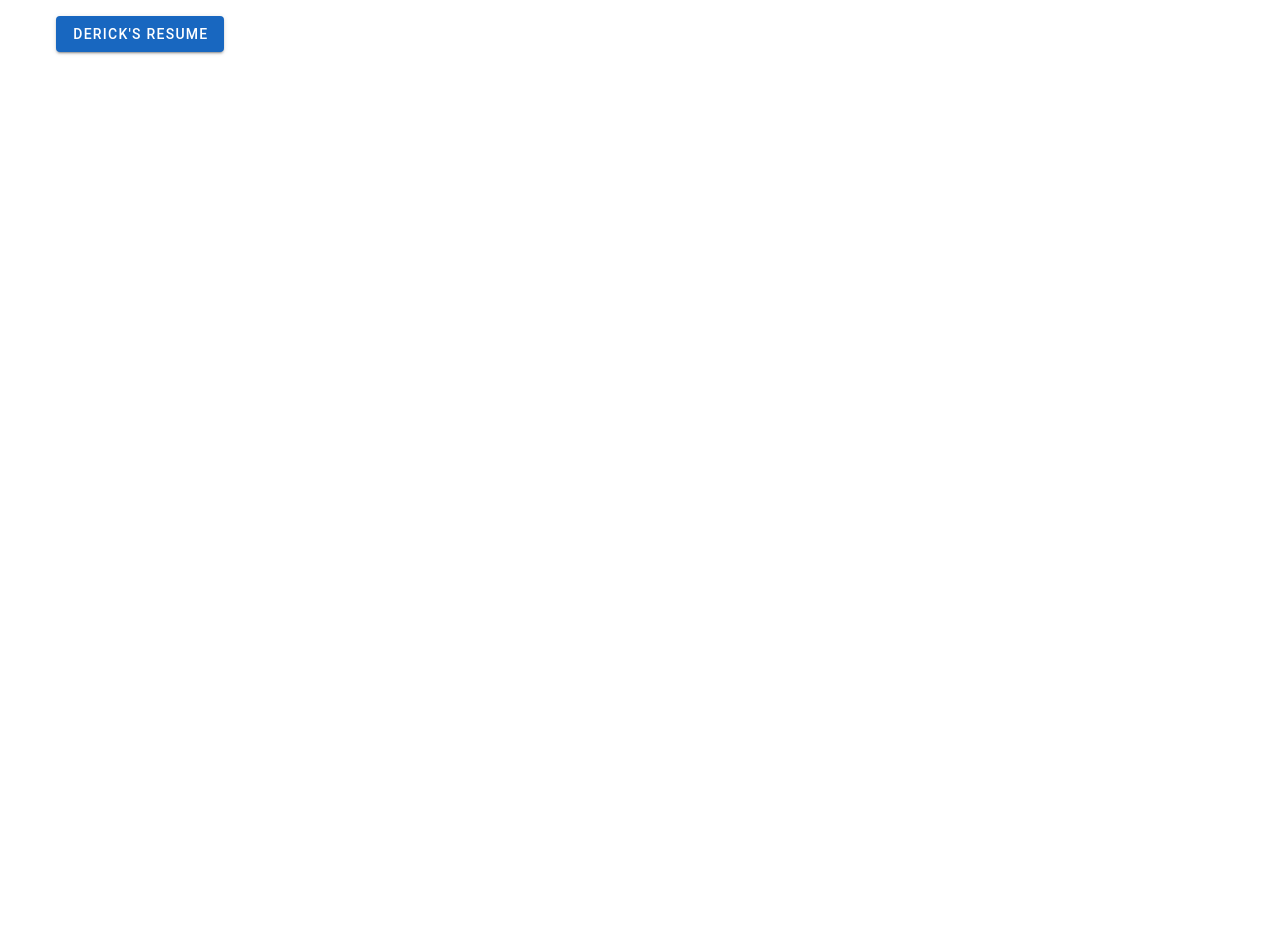
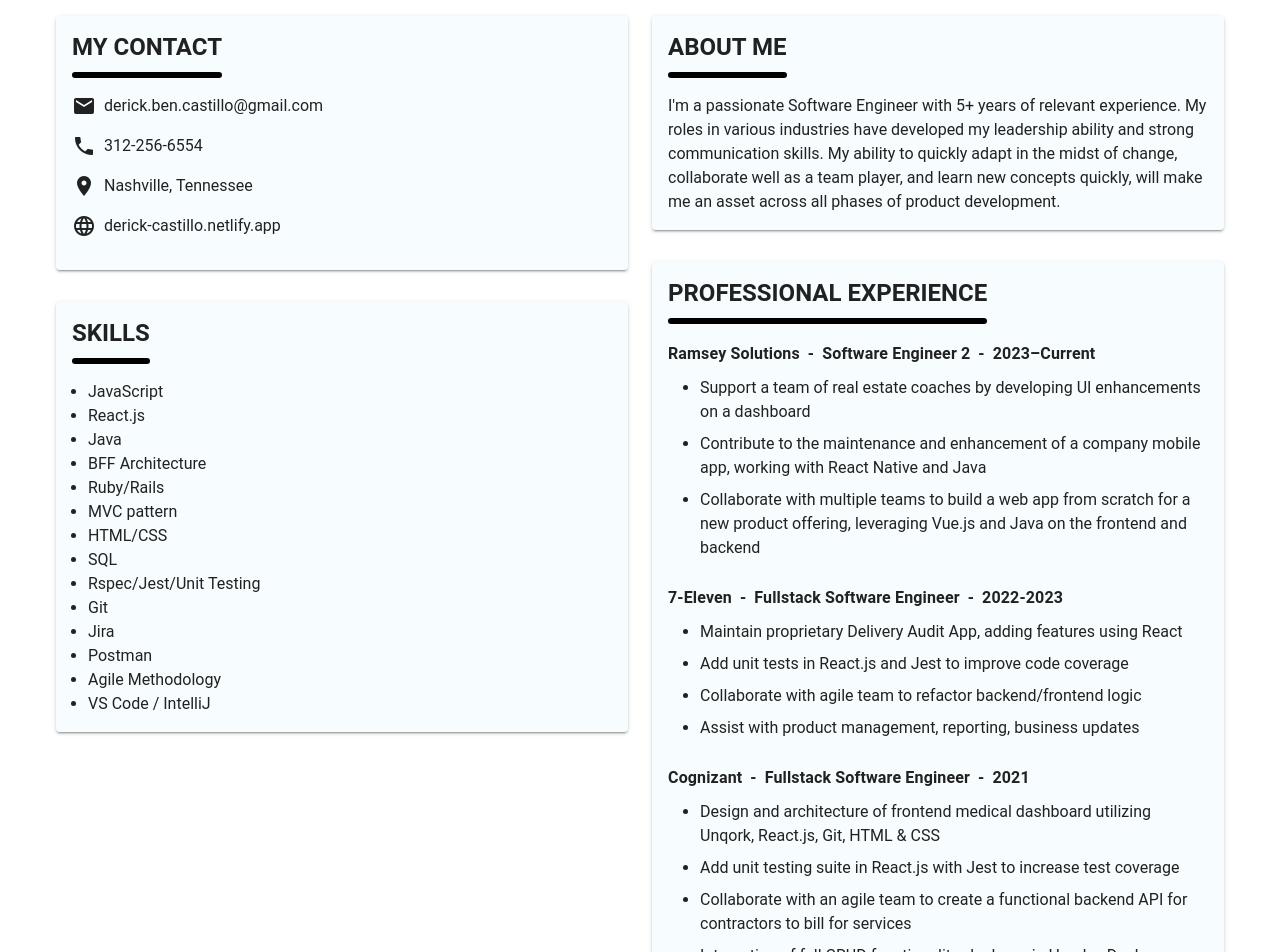
Before and after one commit to dbcastillo/portfolio2025, a Vue app: page / in a window 1280 px wide. Shown: the top 952 px of the page. Before the commit the page ends 800 px from the top, so only its background shows below. Built offline with nearby package versions, Linux system fonts and the light colour scheme.

Commit message:
Add content and styled sections

```diff
--- a/package.json
+++ b/package.json
@@ -9,6 +9,7 @@
     "preview": "vite preview"
   },
   "dependencies": {
+    "@mdi/font": "^7.4.47",
     "vue": "^3.5.13",
     "vuetify": "^3.4.0-beta.1"
   },
--- a/src/App.vue
+++ b/src/App.vue
@@ -1,10 +1,171 @@
 <template>
   <v-sheet>
-    <v-container>
-      <v-btn color="primary">Derick's Resume</v-btn>
+    <v-container class="mb-6">
+      <v-row>
+        <v-col class="d-flex flex-column ga-8" cols="12" md="6">
+          <v-sheet class="pa-4 elevation-2 rounded" style="background-color: #f7fcfe">
+            <div class="mb-2" style="display: inline-block;">
+              <h1 class="text-h5 font-weight-bold">MY CONTACT</h1>
+              <div
+                  style="height: 6px; width: 100%; background-color: black; border-radius: 3px; margin: 8px 0;"
+              ></div>
+            </div>
+            <p class="mb-4 d-flex align-center">
+              <v-icon class="me-2" icon="mdi-email"/>
+              derick.ben.castillo@gmail.com
+            </p>
+            <p class="mb-4 d-flex align-center">
+              <v-icon class="me-2" icon="mdi-phone"/>
+              312-256-6554
+            </p>
+            <p class="mb-4 d-flex align-center">
+              <v-icon class="me-2" icon="mdi-map-marker"/>
+              Nashville, Tennessee
+            </p>
+            <p class="mb-4 d-flex align-center">
+              <v-icon class="me-2" icon="mdi-web"/>
+              derick-castillo.netlify.app
+            </p>
+          </v-sheet>
+
+          <v-sheet class="pa-4 elevation-2 rounded" style="background-color: #f7fcfe">
+            <div class="mb-2" style="display: inline-block;">
+              <h1 class="text-h5 font-weight-bold">SKILLS</h1>
+              <div
+                  style="height: 6px; width: 100%; background-color: black; border-radius: 3px; margin: 8px 0;"
+              ></div>
+            </div>
+            <ul class="pl-4">
+              <li>JavaScript</li>
+              <li>React.js</li>
+              <li>Java</li>
+              <li>BFF Architecture</li>
+              <li>Ruby/Rails</li>
+              <li>MVC pattern</li>
+              <li>HTML/CSS</li>
+              <li>SQL</li>
+              <li>Rspec/Jest/Unit Testing</li>
+              <li>Git</li>
+              <li>Jira</li>
+              <li>Postman</li>
+              <li>Agile Methodology</li>
+              <li>VS Code / IntelliJ</li>
+            </ul>
+          </v-sheet>
+        </v-col>
+
+        <v-col class="d-flex flex-column ga-8" cols="12" md="6">
+          <v-sheet class="pa-4 elevation-2 rounded" style="background-color: #f7fcfe">
+            <div class="mb-2" style="display: inline-block;">
+              <h1 class="text-h5 font-weight-bold">ABOUT ME</h1>
+              <div
+                  style="height: 6px; width: 100%; background-color: black; border-radius: 3px; margin: 8px 0;"
+              ></div>
+            </div>
+            <p>
+              I'm a passionate Software Engineer with 5+ years of relevant experience. My roles in various industries
+              have developed my leadership ability and strong communication skills. My ability to quickly adapt in the
+              midst of change, collaborate well as a team player, and learn new concepts quickly, will make me an
+              asset across all phases of product development.
+            </p>
+          </v-sheet>
+
+          <v-sheet class="pa-4 elevation-2 rounded" style="background-color: #f7fcfe">
+            <div class="mb-2" style="display: inline-block;">
+              <h1 class="text-h5 font-weight-bold">PROFESSIONAL EXPERIENCE</h1>
+              <div
+                  style="height: 6px; width: 100%; background-color: black; border-radius: 3px; margin: 8px 0;"
+              ></div>
+            </div>
+            <div class="mb-6">
+              <p class="mb-2 text-subtitle-1 font-weight-bold">
+                <span>Ramsey Solutions</span>
+                <span class="mx-2">-</span>
+                <span>Software Engineer 2</span>
+                <span class="mx-2">-</span>
+                <span>2023–Current</span>
+              </p>
+              <ul class="pl-8">
+                <li class="mb-2">Support a team of real estate coaches by developing UI enhancements on a dashboard
+                </li>
+                <li class="mb-2">Contribute to the maintenance and enhancement of a company mobile app, working with
+                  React Native
+                  and Java
+                </li>
+                <li class="mb-2">Collaborate with multiple teams to build a web app from scratch for a new product
+                  offering,
+                  leveraging Vue.js and Java on the frontend and backend
+                </li>
+              </ul>
+            </div>
+            <div class="mb-6">
+              <p class="mb-2 text-subtitle-1 font-weight-bold">
+                <span>7-Eleven</span>
+                <span class="mx-2">-</span>
+                <span>Fullstack Software Engineer</span>
+                <span class="mx-2">-</span>
+                <span>2022-2023</span>
+              </p>
+              <ul class="pl-8">
+                <li class="mb-2">Maintain proprietary Delivery Audit App, adding features using React
+                </li>
+                <li class="mb-2">Add unit tests in React.js and Jest to improve code coverage
+                </li>
+                <li class="mb-2">Collaborate with agile team to refactor backend/frontend logic
+                </li>
+                <li class="mb-2">Assist with product management, reporting, business updates</li>
+              </ul>
+            </div>
+            <div class="mb-6">
+              <p class="mb-2 text-subtitle-1 font-weight-bold">
+                <span>Cognizant</span>
+                <span class="mx-2">-</span>
+                <span>Fullstack Software Engineer</span>
+                <span class="mx-2">-</span>
+                <span>2021</span>
+              </p>
+              <ul class="pl-8">
+                <li class="mb-2">Design and architecture of frontend medical dashboard utilizing Unqork, React.js, Git,
+                  HTML & CSS
+                </li>
+                <li class="mb-2">Add unit testing suite in React.js with Jest to increase test coverage</li>
+                <li class="mb-2">Collaborate with an agile team to create a functional backend API for contractors to
+                  bill for
+                  services
+                </li>
+                <li class="mb-2">Integration of full CRUD functionality, deploys via Heroku, Docker</li>
+              </ul>
+            </div>
+            <div class="mb-6">
+              <p class="mb-2 text-subtitle-1 font-weight-bold">
+                <span>Flatiron School</span>
+                <span class="mx-2">-</span>
+                <span>Software Engineering Instructor</span>
+                <span class="mx-2">-</span>
+                <span>2019-2021</span>
+              </p>
+              <ul class="pl-8">
+                <li class="mb-2">Successful leadership of 6 cohorts, 100+ students, adhering to company outcomes
+                  generating positive
+                  reviews
+                </li>
+                <li class="mb-2">Web app creation in Rails/React.js to demonstrate work-flow standards
+                </li>
+                <li class="mb-2">Hold weekly office hours with a focus on core Ruby/JavaScript concepts
+                </li>
+                <li class="mb-2">Lectures on Rails/JavaScript/React.js, mentorship via pair programming, code
+                  challenges, mock
+                  interviews
+                </li>
+              </ul>
+            </div>
+          </v-sheet>
+        </v-col>
+      </v-row>
     </v-container>
   </v-sheet>
 </template>
+
 
 <script setup>
 
--- a/src/main.js
+++ b/src/main.js
@@ -1,14 +1,16 @@
-import { createApp } from 'vue'
+import {createApp} from 'vue'
 import App from './App.vue'
 
 import 'vuetify/styles'
-import { createVuetify } from 'vuetify'
+import '@mdi/font/css/materialdesignicons.css'
+import {createVuetify} from 'vuetify'
 import * as components from 'vuetify/components'
 import * as directives from 'vuetify/directives'
 
 const vuetify = createVuetify({
-    components,
-    directives,
+    components, directives, defaults: {}, theme: {}, icons: {
+        defaultSet: 'mdi',
+    },
 })
 
 createApp(App).use(vuetify).mount('#app')
```
Also changed, not shown: 2 other files (tests, documents, lock files or other folders).
